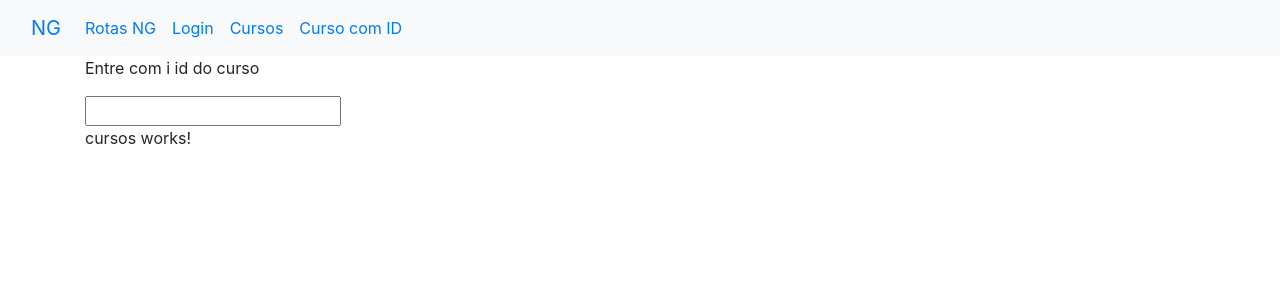
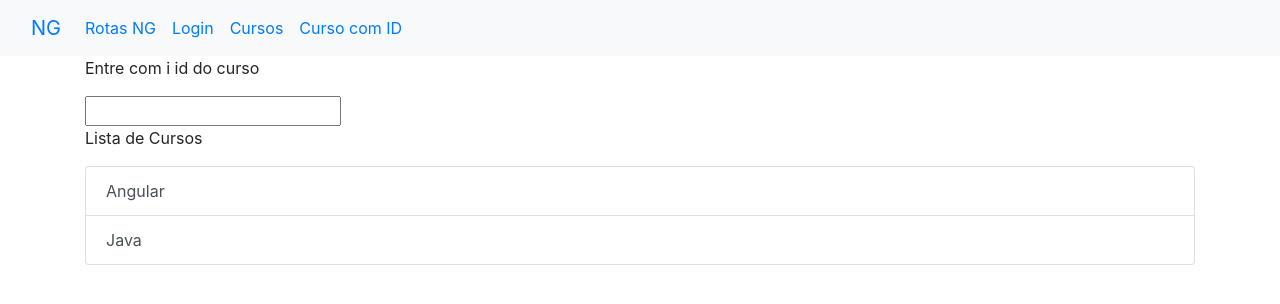
Before and after one commit to EderVoR/angular-loiane, an Angular app in the folder 07-rotas/: page /cursos in a window 1280 px wide. Shown: the top 304 px of the page. Built offline with nearby package versions, Linux system fonts and the light colour scheme.

Commit message:
Rotas imperativas, redirecionamento via codigo

```diff
--- a/07-rotas/src/app/app.routing.ts
+++ b/07-rotas/src/app/app.routing.ts
@@ -1,4 +1,3 @@
-import { CursoDetalheComponent } from './curso-detalhe/curso-detalhe.component';
 import { RouterModule } from "@angular/router";
 import { Routes } from '@angular/router';
 import { ModuleWithProviders } from "@angular/core";
@@ -6,11 +5,14 @@ import { ModuleWithProviders } from "@angular/core";
 import { CursosComponent } from './cursos/cursos.component';
 import { LoginComponent } from './login/login.component';
 import { HomeComponent } from './home/home.component';
+import { CursoNaoEncontradoComponent } from './curso-nao-encontrado/curso-nao-encontrado.component';
+import { CursoDetalheComponent } from './curso-detalhe/curso-detalhe.component';
 
 const APP_ROUTER: Routes = [
   {path: 'cursos', component: CursosComponent},
   {path: 'curso/:id', component: CursoDetalheComponent},
   {path: 'login', component: LoginComponent},
+  {path: 'naoEncontrado', component: CursoNaoEncontradoComponent },
   {path: '', component: HomeComponent}
 ]
 
--- a/07-rotas/src/app/curso-detalhe/curso-detalhe.component.html
+++ b/07-rotas/src/app/curso-detalhe/curso-detalhe.component.html
@@ -1 +1,7 @@
-ID: {{ id }}
+<br>
+<p>
+  ID: {{ id }}
+</p>
+<p>
+  {{ curso?.nome }}
+</p>
--- a/07-rotas/src/app/curso-detalhe/curso-detalhe.component.ts
+++ b/07-rotas/src/app/curso-detalhe/curso-detalhe.component.ts
@@ -1,5 +1,6 @@
+import { CursosService } from './../cursos/cursos.service';
 import { Component, OnInit } from '@angular/core';
-import { ActivatedRoute } from '@angular/router'
+import { ActivatedRoute, Router } from '@angular/router'
 import { Subscription } from 'rxjs';
 
 @Component({
@@ -11,8 +12,12 @@ export class CursoDetalheComponent implements OnInit {
 
   id: string = '';
   inscricao?: Subscription;
+  curso: any;
 
-  constructor(private route: ActivatedRoute) {
+  constructor(
+    private route: ActivatedRoute,
+    private router: Router,
+    private cursosService: CursosService) {
     //this.id = this.route.snapshot.params['id'];
    }
 
@@ -20,6 +25,12 @@ export class CursoDetalheComponent implements OnInit {
       this.inscricao = this.route.params.subscribe(
         (params: any) => {
           this.id = params['id'];
+
+          this.curso = this.cursosService.getCurso(params['id']);
+
+          if(this.curso == null){
+            this.router.navigate(['naoEncontrado']);
+          }
         })
   }
 
--- /dev/null
+++ b/07-rotas/src/app/curso-nao-encontrado/curso-nao-encontrado.component.html
@@ -0,0 +1 @@
+<p>Curso não encontrado!</p>
--- /dev/null
+++ b/07-rotas/src/app/curso-nao-encontrado/curso-nao-encontrado.component.ts
@@ -0,0 +1,15 @@
+import { Component, OnInit } from '@angular/core';
+
+@Component({
+  selector: 'app-curso-nao-encontrado',
+  templateUrl: './curso-nao-encontrado.component.html',
+  styleUrls: ['./curso-nao-encontrado.component.css']
+})
+export class CursoNaoEncontradoComponent implements OnInit {
+
+  constructor() { }
+
+  ngOnInit(): void {
+  }
+
+}
--- a/07-rotas/src/app/cursos/cursos.component.html
+++ b/07-rotas/src/app/cursos/cursos.component.html
@@ -1 +1,9 @@
-<p>cursos works!</p>
+<p>Lista de Cursos</p>
+
+<div class="list-group">
+  <a class="list-group-item list-group-item-action"
+    *ngFor="let curso of cursos"
+    [routerLink]="['/curso', curso.id]">
+    {{ curso.nome }}
+  </a>
+</div>
--- a/07-rotas/src/app/cursos/cursos.component.ts
+++ b/07-rotas/src/app/cursos/cursos.component.ts
@@ -1,3 +1,4 @@
+import { CursosService } from './cursos.service';
 import { Component, OnInit } from '@angular/core';
 
 @Component({
@@ -7,9 +8,12 @@ import { Component, OnInit } from '@angular/core';
 })
 export class CursosComponent implements OnInit {
 
-  constructor() { }
+  cursos: any;
+
+  constructor(private cursosService: CursosService) { }
 
   ngOnInit(): void {
+    this.cursos = this.cursosService.getCursos();
   }
 
 }
--- /dev/null
+++ b/07-rotas/src/app/cursos/cursos.service.ts
@@ -0,0 +1,27 @@
+import { Injectable } from '@angular/core';
+
+@Injectable({
+  providedIn: 'root'
+})
+export class CursosService {
+
+  getCursos(){
+    return [
+      {id: 1, nome:'Angular'},
+      {id: 2, nome: 'Java'}
+    ];
+  }
+
+  getCurso(id: number){
+    let cursos = this.getCursos();
+    for(let i = 0; i < cursos.length; i++){
+      let curso = cursos[i];
+      if(curso.id == id){
+        return curso;
+      }
+    }
+    return null;
+  }
+
+  constructor() { }
+}
```
Also changed, not shown: 07-rotas/src/app/app.module.ts (+5 -2 lines), 07-rotas/src/app/curso-nao-encontrado/curso-nao-encontrado.component.css (added), 2 other files (tests, documents, lock files or other folders).
